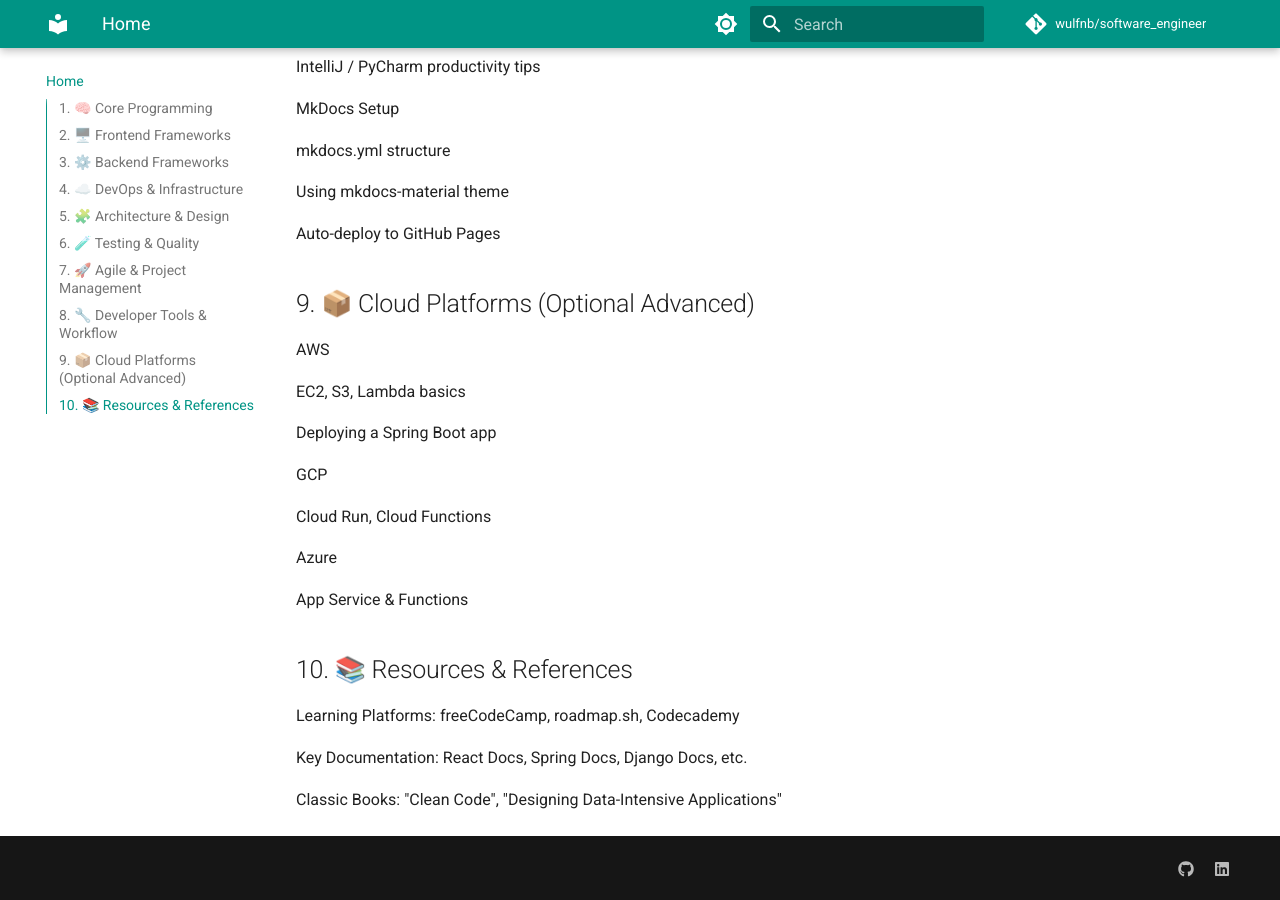
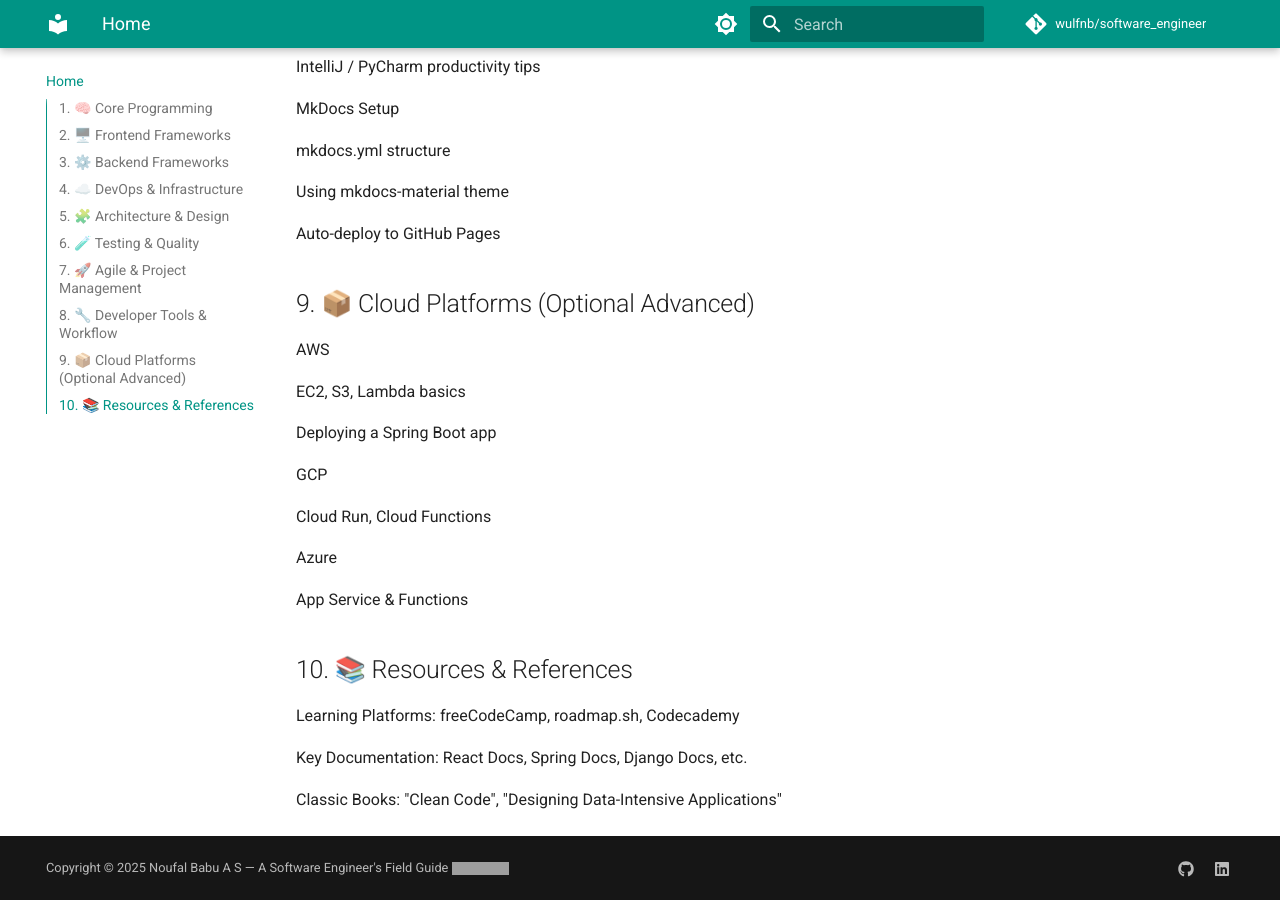
Before and after one commit to wulfnb/software_engineer, an MkDocs documentation site: the page built from docs/index.md, in a window 1280 px wide and 900 px high, scrolled down 5291 px. Built offline with MkDocs 1.6.1 and Material for MkDocs 9.7.7, drawn with Linux system fonts in a browser that asks for light colours; comment, search, counter and statistics services are not loaded; some of the changed lines change nothing that is shown; grey boxes are pictures that could not be loaded.

Commit message:
upgrade the requirements and copyright fixed

```diff
--- a/mkdocs.yml
+++ b/mkdocs.yml
@@ -36,9 +36,13 @@
         name: Switch to light mode
 
 plugins:
-  - search
+  - search:
+      lang: en
+      indexing: full
+      prebuild_index: false
+      min_search_length: 2
   - mermaid2:
-      version: 10.9.0
+      version: 11.12.1
       arguments:
         theme: default
 
@@ -126,5 +130,9 @@
     - icon: fontawesome/brands/linkedin
       link: https://linkedin.com/in/wulfnb
   generator: false
-  copyright:
-    text: "© 2025 Noufal Babu A S — A Software Engineer's Field Guide [![License: CC BY-NC-ND 4.0](https://licensebuttons.net/l/by-nc-nd/4.0/88x31.png)](https://creativecommons.org/licenses/by-nc-nd/4.0/)"
+
+copyright: |
+  Copyright &copy; 2025 Noufal Babu A S — A Software Engineer's Field Guide
+  <a href="https://creativecommons.org/licenses/by-nc-nd/4.0/" target="_blank" rel="noopener">
+    <img src="https://licensebuttons.net/l/by-nc-nd/4.0/88x31.png" alt="CC BY-NC-ND 4.0" style="height: 1em; vertical-align: text-bottom;">
+  </a>
--- a/requirements.txt
+++ b/requirements.txt
@@ -1,2 +1,2 @@
-mkdocs-material>=9.0.0
-mkdocs-mermaid2-plugin>=1.0.0
+mkdocs-material==9.7.0
+mkdocs-mermaid2-plugin==1.2.3
```
